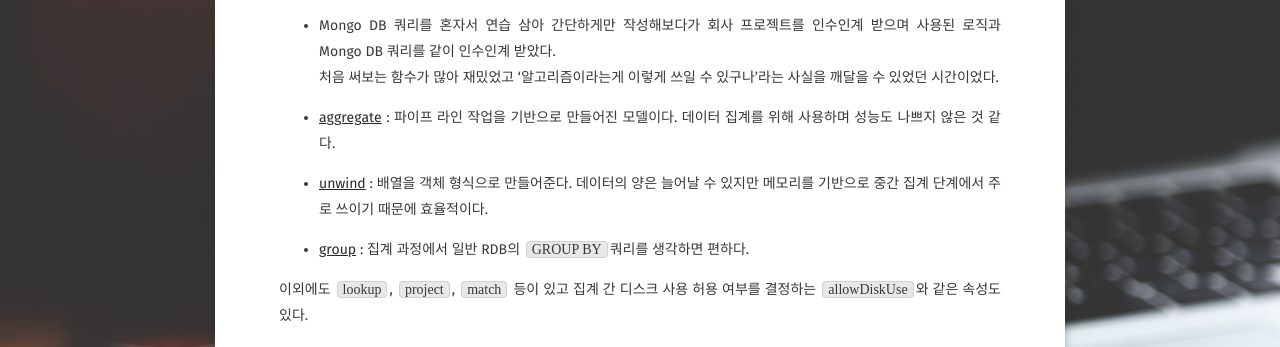
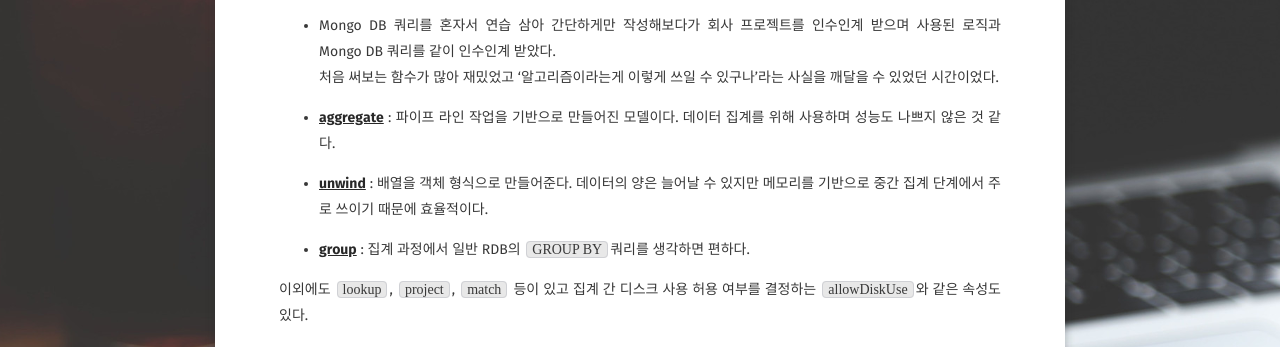
Before and after one commit to BKJang/DEVLOG, a Jekyll site: the page built from _posts/TIL/2018-12-17-TIL181217.md, in a window 1280 px wide. Shown: the part 1964-2311 px from the top of the page. Built offline with Jekyll 4.4.1, drawn with Linux system fonts in a browser that asks for light colours; some web fonts are replaced; comment, search, counter and statistics services are not loaded.

Commit message:
Update 2018-12-17-TIL181217.md(181218_TIL)

```diff
--- a/_posts/TIL/2018-12-17-TIL181217.md
+++ b/_posts/TIL/2018-12-17-TIL181217.md
@@ -56,11 +56,11 @@
 
 - Mongo DB 쿼리를 혼자서 연습 삼아 간단하게만 작성해보다가 회사 프로젝트를 인수인계 받으며 사용된 로직과 Mongo DB 쿼리를 같이 인수인계 받았다. <br/>처음 써보는 함수가 많아 재밌었고 '알고리즘이라는게 이렇게 쓰일 수 있구나'라는 사실을 깨달을 수 있었던 시간이었다.
 
-* [aggregate](https://docs.mongodb.com/manual/aggregation/) : 파이프 라인 작업을 기반으로 만들어진 모델이다. 데이터 집계를 위해 사용하며 성능도 나쁘지 않은 것 같다.
+* **[aggregate](https://docs.mongodb.com/manual/aggregation/)** : 파이프 라인 작업을 기반으로 만들어진 모델이다. 데이터 집계를 위해 사용하며 성능도 나쁘지 않은 것 같다.
 
-* [unwind](https://docs.mongodb.com/manual/reference/operator/aggregation/unwind/) : 배열을 객체 형식으로 만들어준다. 데이터의 양은 늘어날 수 있지만 메모리를 기반으로 중간 집계 단계에서 주로 쓰이기 때문에 효율적이다.
+* **[unwind](https://docs.mongodb.com/manual/reference/operator/aggregation/unwind/)** : 배열을 객체 형식으로 만들어준다. 데이터의 양은 늘어날 수 있지만 메모리를 기반으로 중간 집계 단계에서 주로 쓰이기 때문에 효율적이다.
 
-* [group](https://docs.mongodb.com/manual/reference/operator/aggregation/group/) : 집계 과정에서 일반 RDB의 `GROUP BY`쿼리를 생각하면 편하다.
+* **[group](https://docs.mongodb.com/manual/reference/operator/aggregation/group/)** : 집계 과정에서 일반 RDB의 `GROUP BY`쿼리를 생각하면 편하다.
 
 이외에도 `lookup`, `project`, `match` 등이 있고 집계 간 디스크 사용 허용 여부를 결정하는 `allowDiskUse`와 같은 속성도 있다.
 
```
